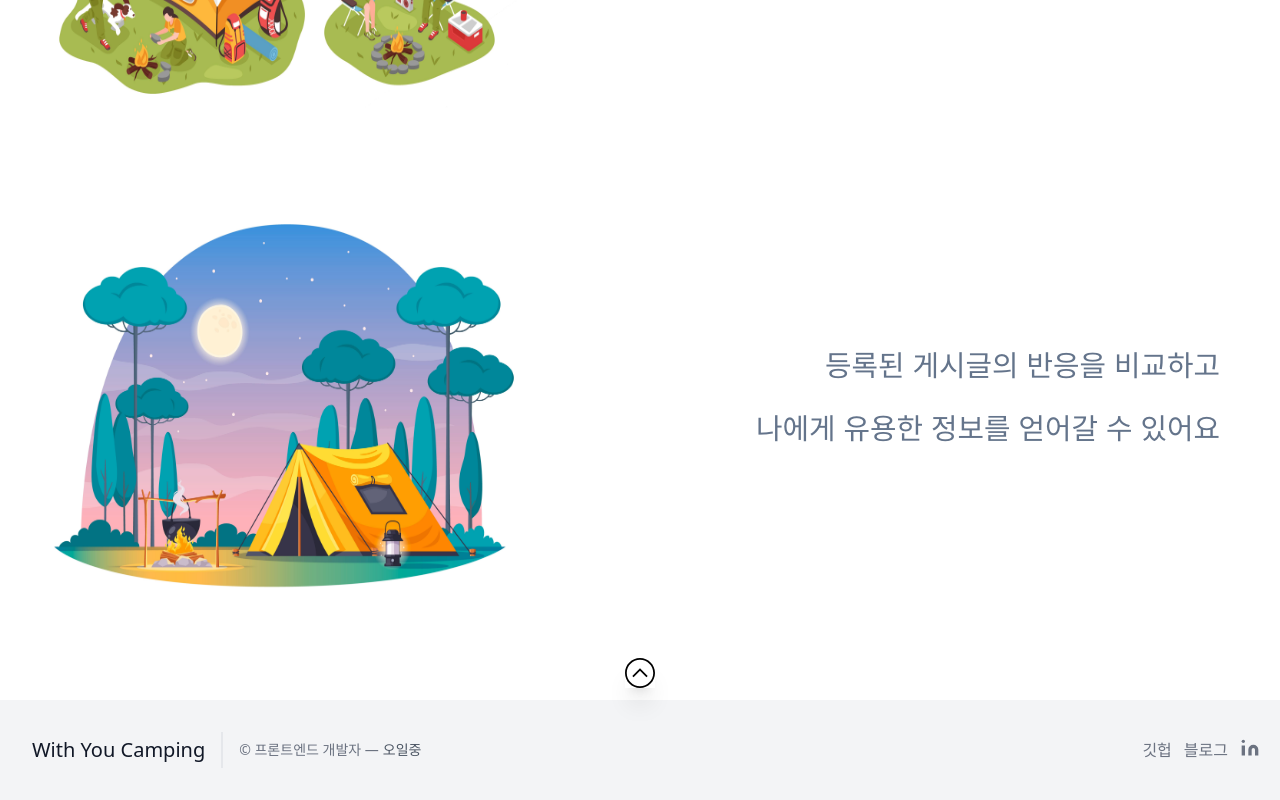
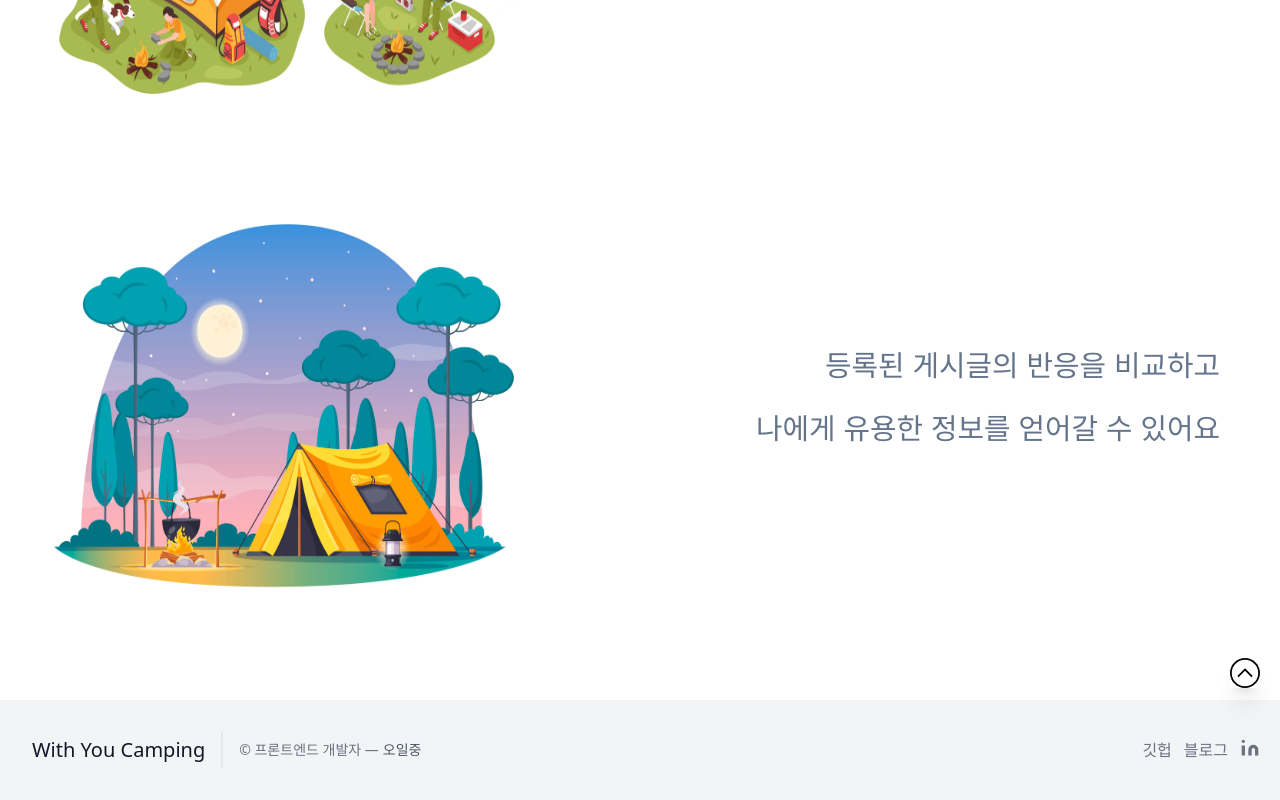
Before and after one commit to happy8131/WYC, a Next.js app: page / in a window 1280 px wide. Shown: the part 1767-2567 px from the top of the page. Built offline with nearby package versions, Linux system fonts and the light colour scheme; no server answers.

Commit message:
justify-end

```diff
--- a/pages/index.tsx
+++ b/pages/index.tsx
@@ -330,7 +330,7 @@ export default function Home() {
           </InnerContainer>
         </Container>
       </section>
-      <div className="h-full flex justify-center text-lg font-normal mb-3">
+      <div className="h-full flex justify-end text-lg font-normal mb-3 mr-5">
         <TfiArrowCircleUp
           onClick={MoveToTop}
           className="cursor-pointer transform transition duration-500 hover:scale-125 hover:shadow-xl shadow-xl"
```
